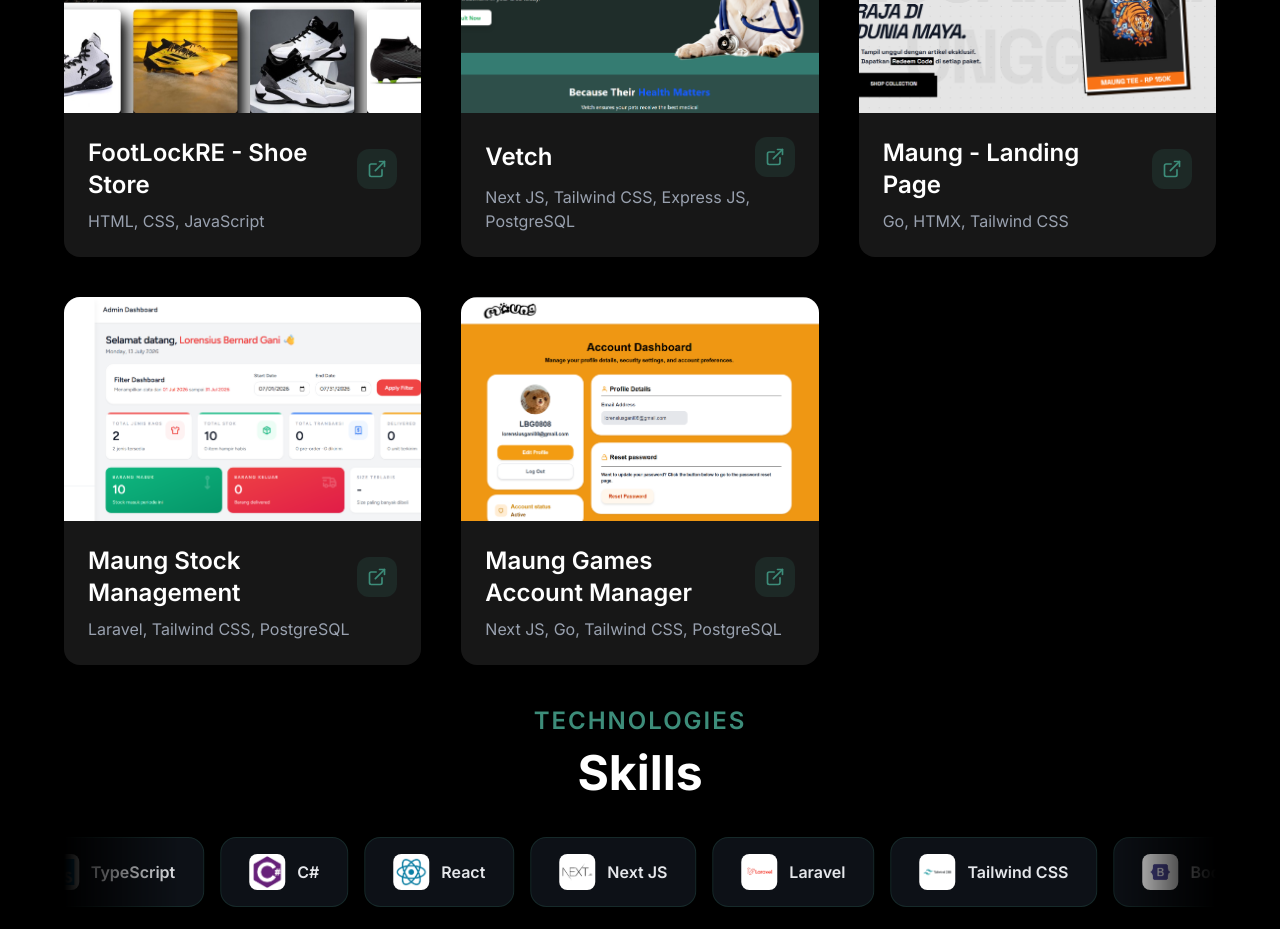
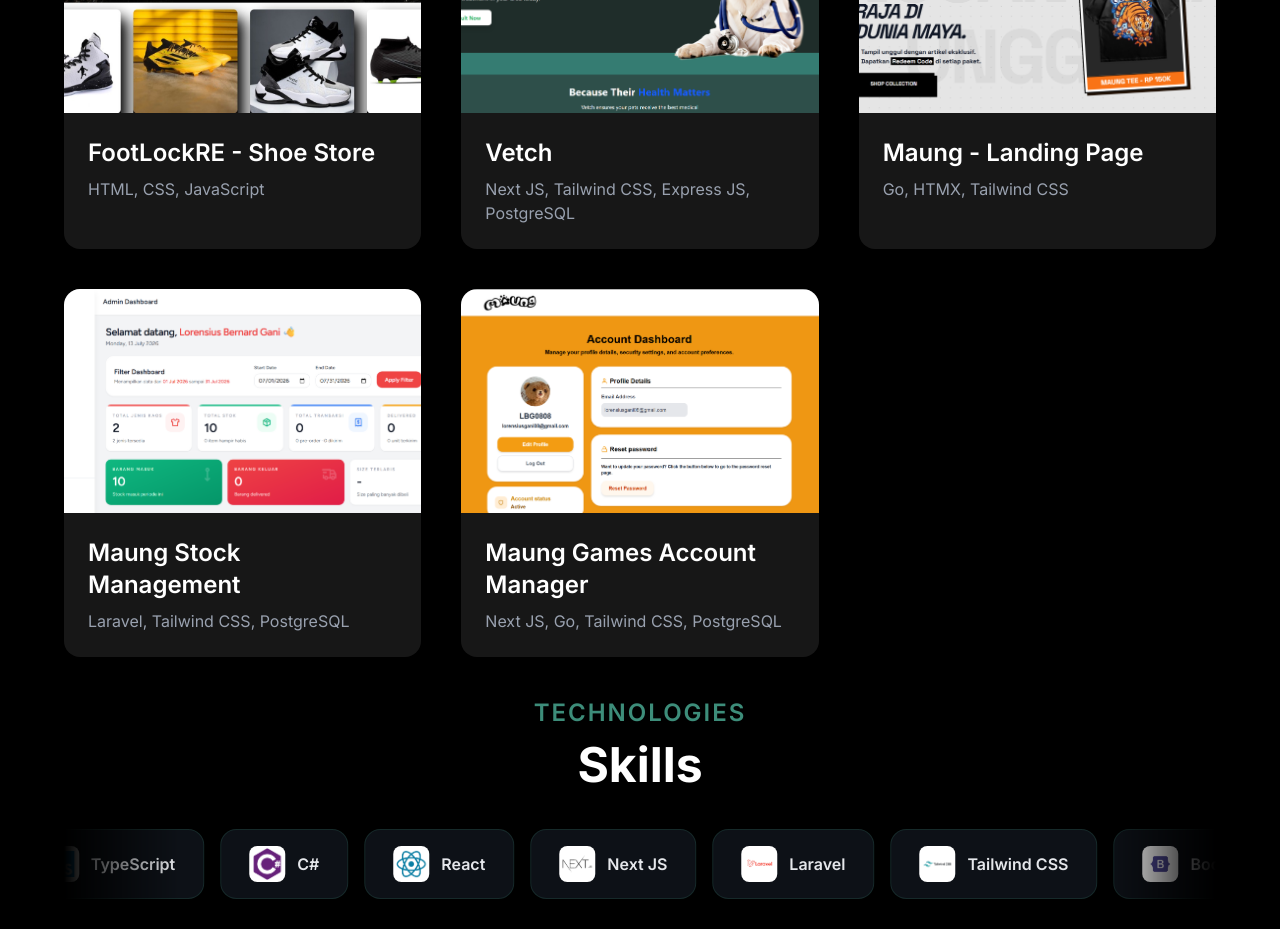
Before and after one commit to LorensiusGani/Personal-website, a Next.js app: page / in a window 1280 px wide. Shown: the part 5380-6309 px from the top of the page. Built offline with nearby package versions, Linux system fonts and the light colour scheme.

Commit message:
Update porto

```diff
--- a/app/Components/Portfolio.tsx
+++ b/app/Components/Portfolio.tsx
@@ -115,12 +115,12 @@ export default function Portfolio() {
 
               {project.demo && (
                 <>
-                  {/* Full-card hover overlay (Desktop) */}
+                  {/* Full-card hover overlay */}
                   <a
                     href={project.demo}
                     target="_blank"
                     rel="noopener noreferrer"
-                    className="absolute inset-0 hidden md:flex items-center justify-center gap-2 bg-black/60 opacity-0 group-hover:opacity-100 transition duration-300"
+                    className="absolute inset-0 flex items-center justify-center gap-2 bg-black/60 opacity-0 group-hover:opacity-100 transition duration-300"
                   >
                     <ExternalLinkIcon className="w-5 h-5" />
                     <span className="text-lg font-bold">Visit Website</span>
@@ -131,33 +131,7 @@ export default function Portfolio() {
 
             <div className="p-6 flex-1 flex flex-col justify-between">
               <div>
-                <div className="flex items-center justify-between gap-3">
-                  <h3 className="text-xl sm:text-2xl font-semibold">{project.title}</h3>
-
-                  {project.demo && (
-                    <a
-                      href={project.demo}
-                      target="_blank"
-                      rel="noopener noreferrer"
-                      aria-label={`Visit ${project.title}`}
-                      className="
-                        p-2.5
-                        rounded-xl
-                        bg-[#3D8D7A]/15
-                        hover:bg-[#3D8D7A]/30
-                        text-[#3D8D7A]
-                        hover:text-[#A3D1C6]
-                        transition
-                        shrink-0
-                        flex
-                        items-center
-                        justify-center
-                      "
-                    >
-                      <ExternalLinkIcon className="w-5 h-5" />
-                    </a>
-                  )}
-                </div>
+                <h3 className="text-xl sm:text-2xl font-semibold">{project.title}</h3>
                 <p className="text-gray-400 mt-2 text-sm sm:text-base">{project.description}</p>
               </div>
             </div>
```
